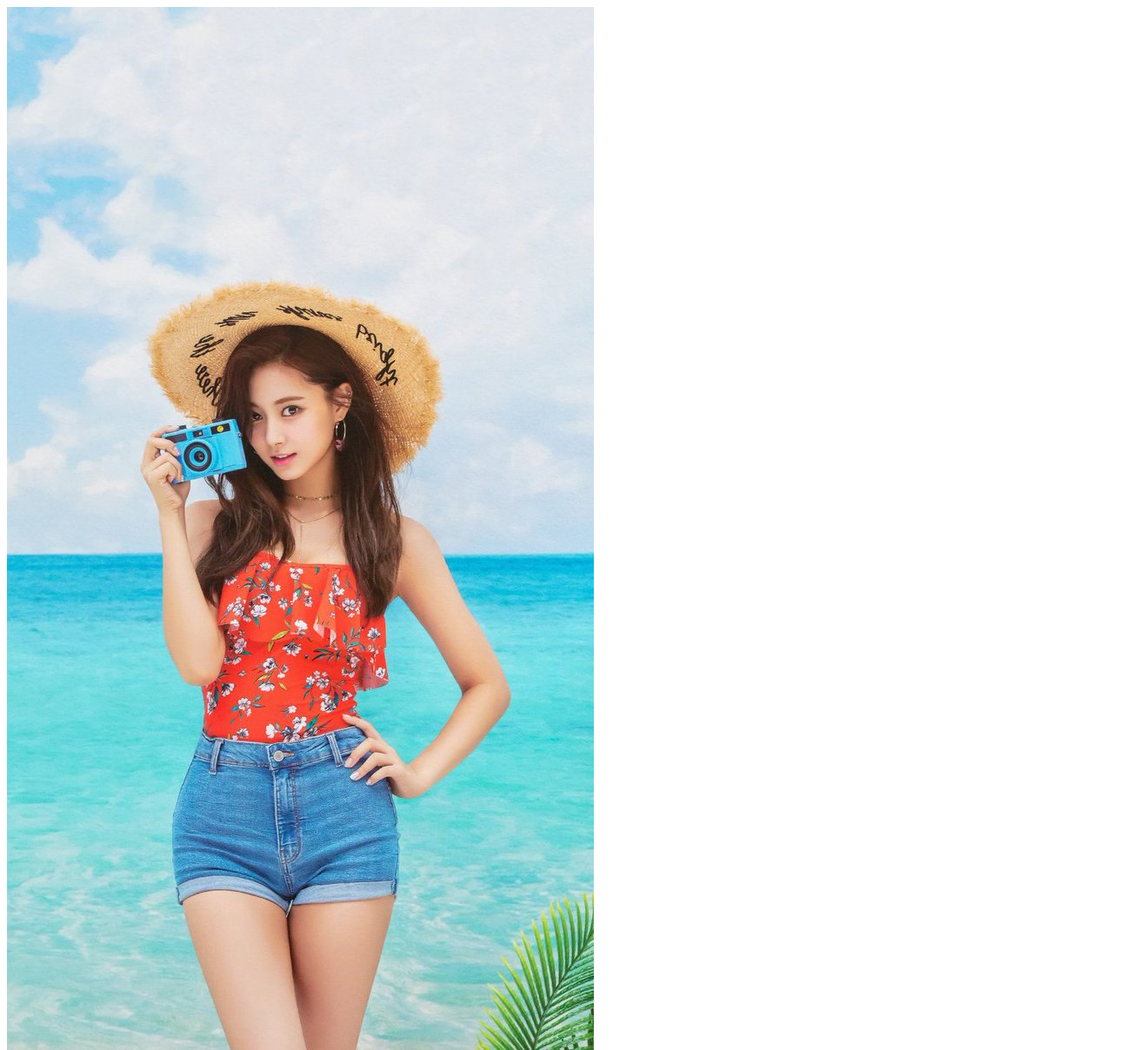
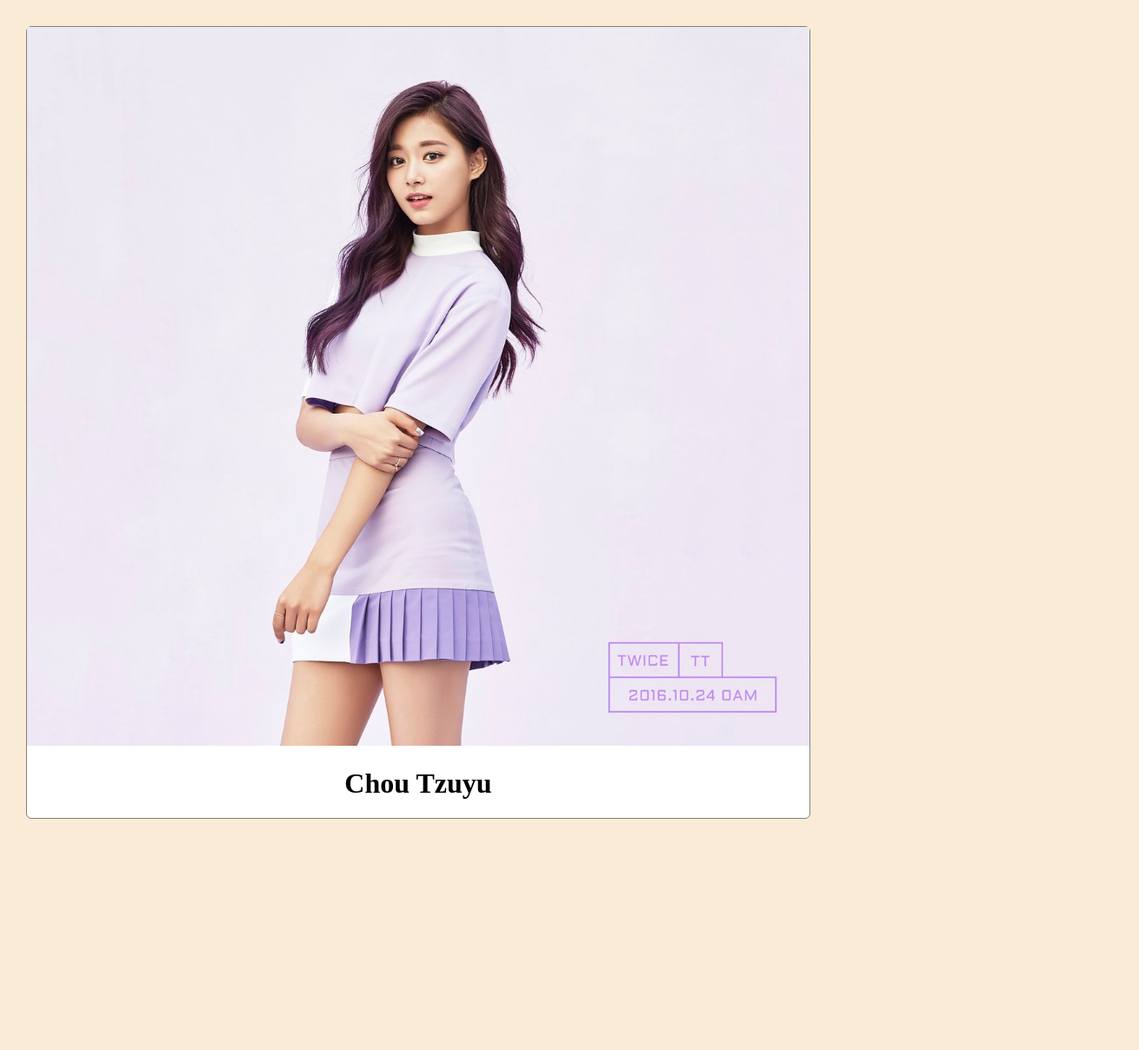
Before and after one commit to nathanjaya/my-repo-from-remote, a plain HTML site: page index.html in a window 1280 px wide. Shown: the top 1208 px of the page at 87% size, 1310 px wide, since content can reach past the window. After the commit the page ends 972 px from the top, so only its background shows below. Drawn offline with Linux system fonts and the light colour scheme.

Commit message:
added initial style.css to style the profile

```diff
--- a/index.html
+++ b/index.html
@@ -1,12 +1,13 @@
 <!DOCTYPE html>
 <html>
     <head>
+        <link rel="stylesheet" href="style.css">
     </head>
 
     <body>
-        <div id=“profile-container”>
-            <img id=“profile-image” src="images/tzuyu1.jpg" alt="profile image" />
-            <h1 id=“profile-name”>Chou Tzuyu</h1>
+         <div id="profile-container">
+            <img id="profile-image" src="images/tzuyu.jpg" alt="profile image" />
+            <h1 id="profile-name">Chou Tzuyu</h1>
          </div>
     </body>
 </html>
--- /dev/null
+++ b/style.css
@@ -0,0 +1,21 @@
+body {
+    width: 100%;
+    margin: 30px;
+    background-color: antiquewhite;
+ }
+
+ #profile-container{
+    max-width: 900px;
+    background-color: white;
+    border: 1px solid gray;
+    border-radius: 6px;
+ }
+
+ #profile-image{
+    width: 100%;
+    height: auto;
+ }
+
+ #profile-name{
+    text-align: center;
+ }
```
